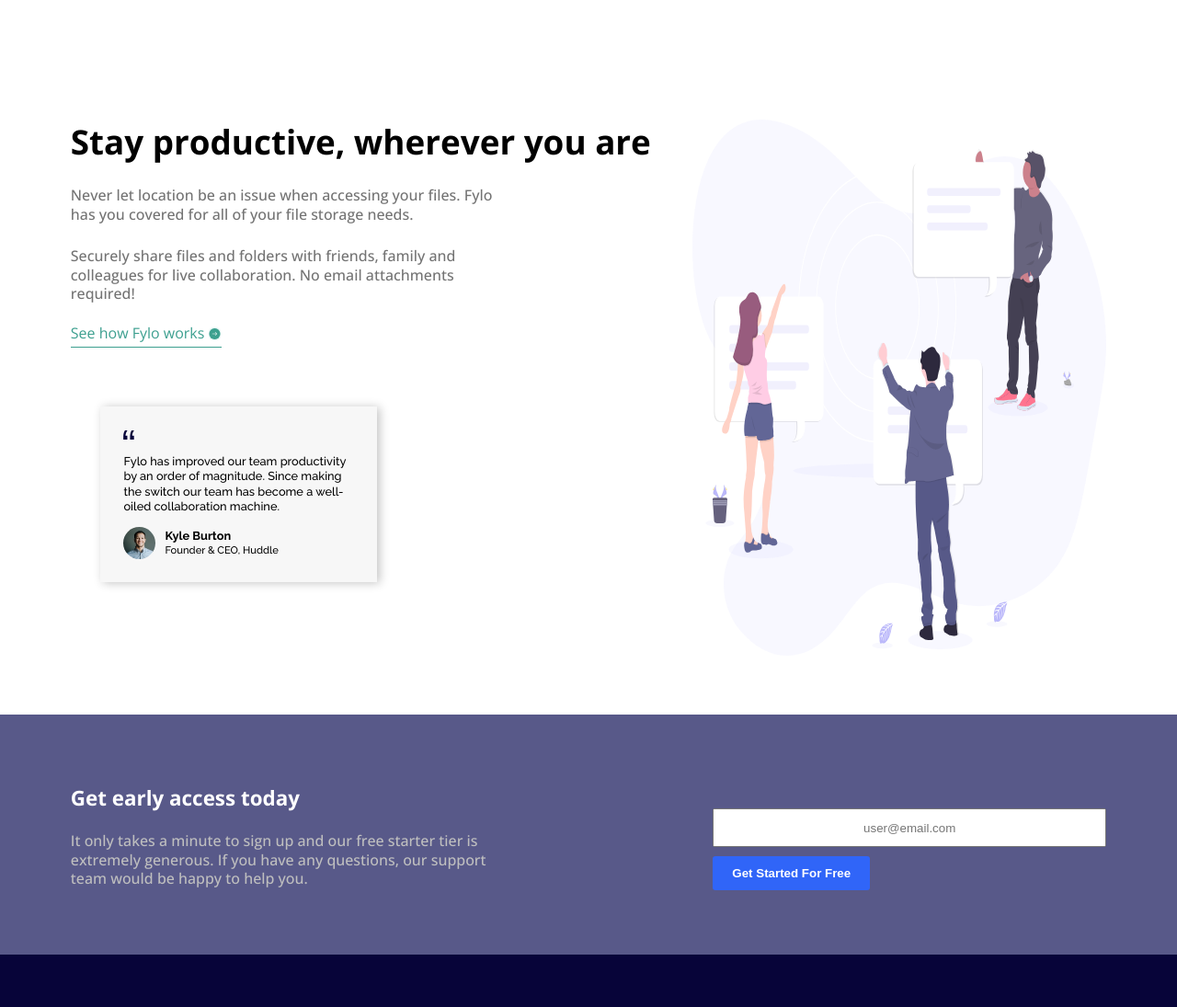
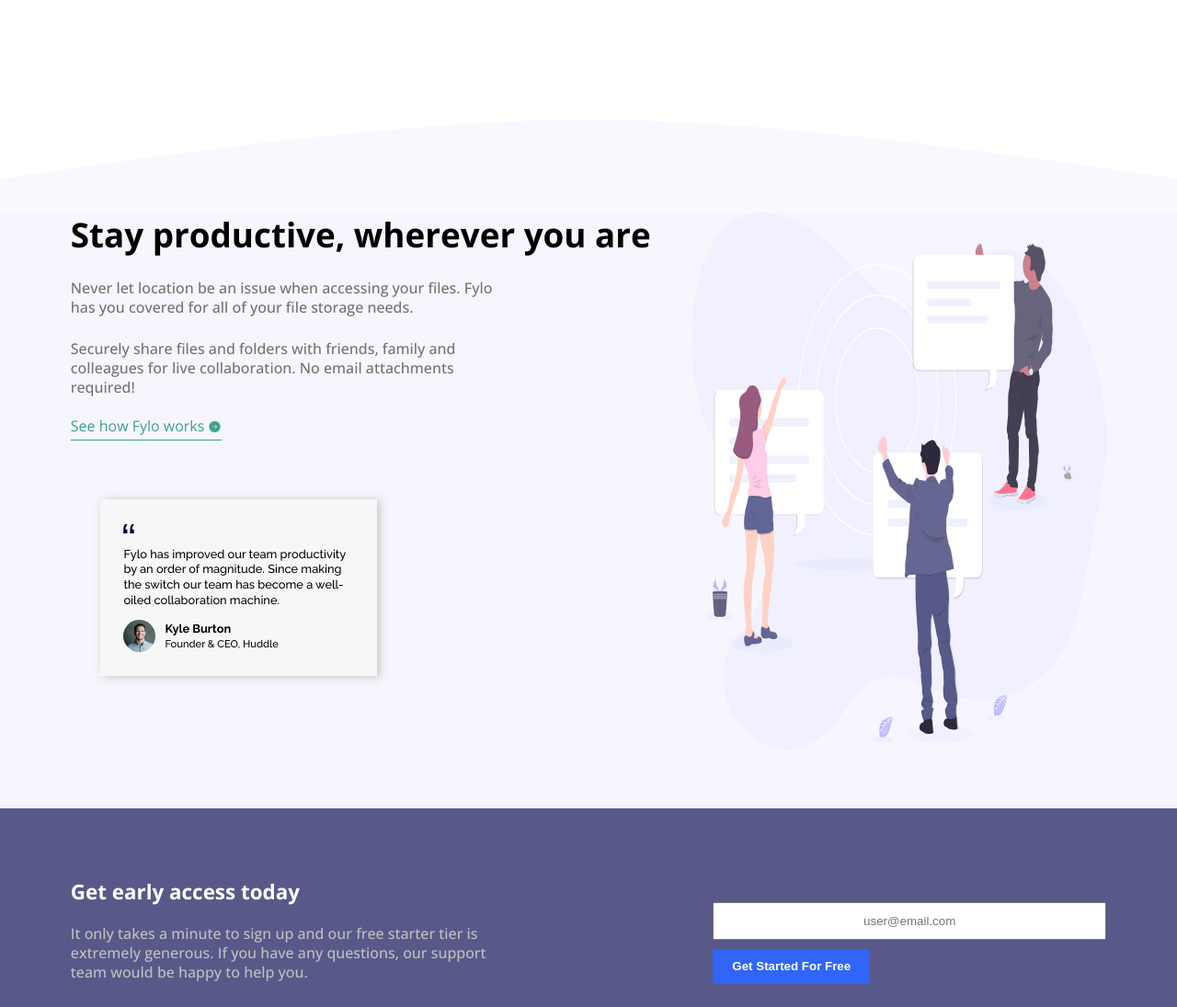
Before and after one commit to devfelipearaujo/FyloLandingPage, a plain HTML site: page index.html in a window 1280 px wide. Shown: the part 800-1895 px from the top of the page at 92% size. Drawn offline with nearby package versions, Linux system fonts and the light colour scheme.

Commit message:
added curved design to second mainbox

```diff
--- a/assets/css/footer.css
+++ b/assets/css/footer.css
@@ -5,7 +5,7 @@
     align-items: center;
     padding: 5rem 6% 3rem 6%;
     background: hsl(238, 22%, 44%);
-    margin-top: 4rem;
+    /* margin-top: 4rem; */
 }
 
 .early__acess__text {
--- a/assets/css/main.css
+++ b/assets/css/main.css
@@ -2,8 +2,8 @@
 /* font-family: 'Raleway', sans-serif; */
 
 main {
-    width: 88%;
-    margin: 0 auto;
+    /* width: 88%;
+    margin: 0 auto; */
 }
 
 body {
@@ -22,6 +22,8 @@ h3 {
 }
 
 .main__box1 {
+    width: 88%;
+    margin: 0 auto;
     display: flex;
     flex-direction: row-reverse;
     align-items: center;
@@ -74,9 +76,16 @@ p {
     background-color: hsla(224, 93%, 58%, 0.596);
 }
 
+.design__box {
+    display: flex;
+    flex-direction: column;
+}
+
 .main__box2 {
     display: flex;
     flex-direction: row-reverse;
+    background: hsl(240, 75%, 98%);
+    padding: 0 6% 4rem 6%;
 }
 
 .box2__text {
--- a/index.html
+++ b/index.html
@@ -39,7 +39,9 @@
 				</form>
 			</div>
 		</section>
-		<section class="main__box2">
+		<section class="design__box">
+			<img src="./assets/images/bg-curve-desktop.svg" alt="">
+			<div class="main__box2">
 				<img class="box2__image" src="./assets/images/illustration-2.svg" alt="">
 				<div class="box2__text">
 					<h2>Stay productive, wherever you are</h2>
@@ -60,9 +62,8 @@
 								<p>Founder & CEO, Huddle</p>
 							</div>
 						</div>
-
 					</div>
-
+				</div>
 			</div>
 		</section>
 	</main>
```
Lines whose indentation alone changed are shown as unchanged.
